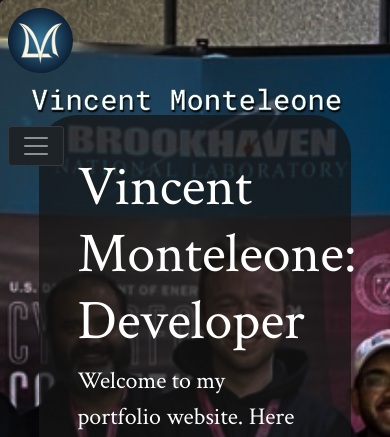
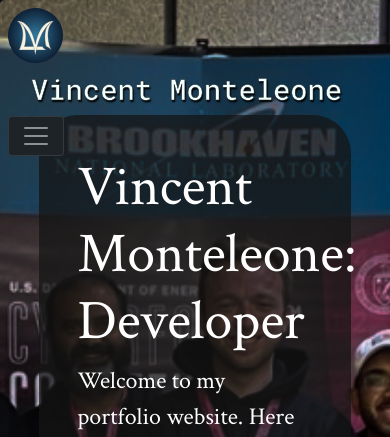
Before and after one commit to vincemonte/PortfolioSite, a Flask app: page / in a window 390 px wide; the page is wider, and only the part inside the window is pictured. Shown: the top 437 px of that part. Run offline with Flask 2, Linux system fonts and the light colour scheme; data that the repository does not hold is empty; parts of the project's set-up code (start-up, migrations or seed data) failed here and were passed over; some libraries are stand-ins or nearby versions.

```diff
--- a/personalWebsite/static/main.css
+++ b/personalWebsite/static/main.css
@@ -42,8 +42,8 @@ img{max-width: 100%;}
 
 
 .navbar-logo {
-  width: 65px;
-  height: 65px;
+  width: 55px;
+  height: 55px;
   margin: 0;
   transition: 1.65s ease;
 }
--- a/personalWebsite/static/pageUtils.js
+++ b/personalWebsite/static/pageUtils.js
@@ -34,8 +34,8 @@ function resizeNavBar(){
     document.getElementById("navigation-bar").style.padding = ".5em";
     document.getElementById("nav-list-container").style.fontSize = "21px";
     var x = document.getElementById("navbar-logo");
-    x.style.width = "65px";
-    x.style.height = "65px";
+    x.style.width = "55px";
+    x.style.height = "55px";
     x= document.getElementById("image-link");
     x.style.width = "40px";
     x.style.height = "40px";
--- a/run.py
+++ b/run.py
@@ -1,6 +1,6 @@
-from personalWebsite import create_app
+from personalWebsite import create_test_app
 
-app = create_app()
+app = create_test_app()
 
 if __name__  == '__main__':
-    app.run()
+    app.run(debug=True)
```
Also changed, not shown: personalWebsite/config.py (+6 -5 lines).
